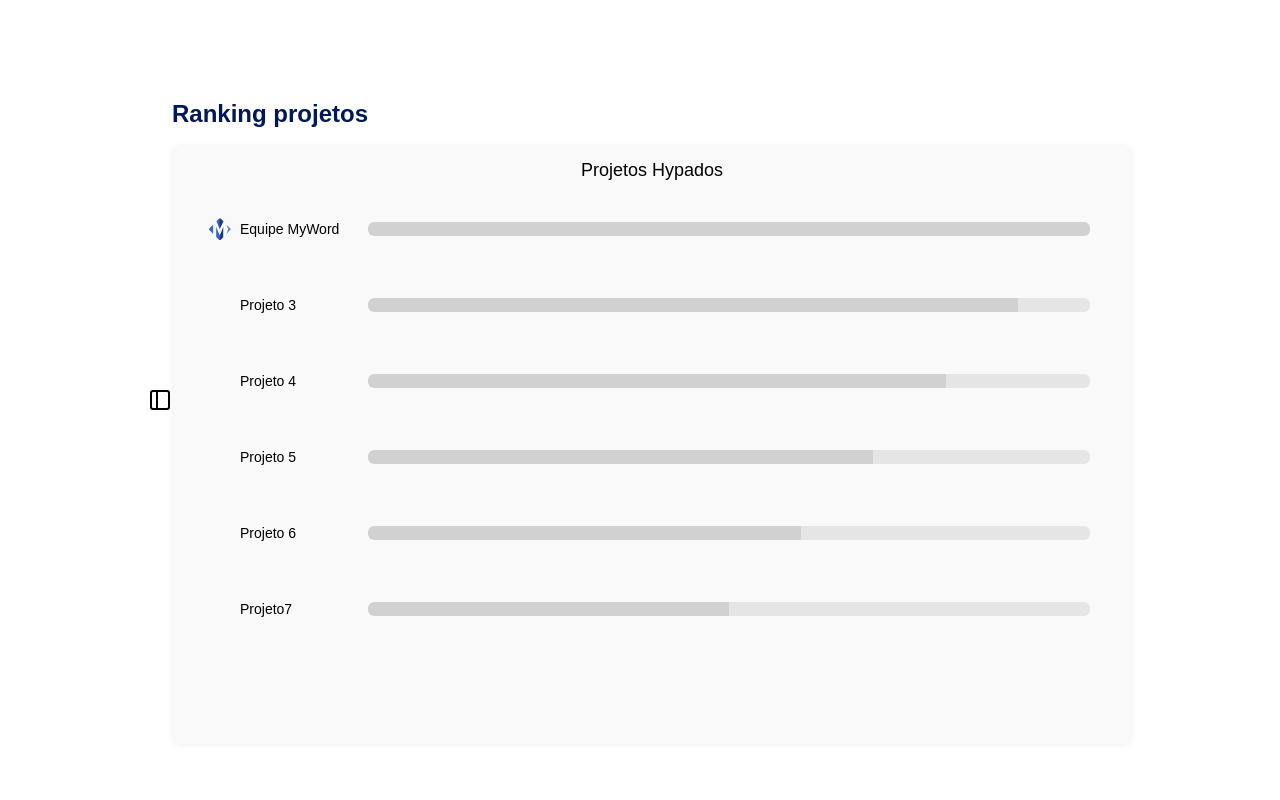
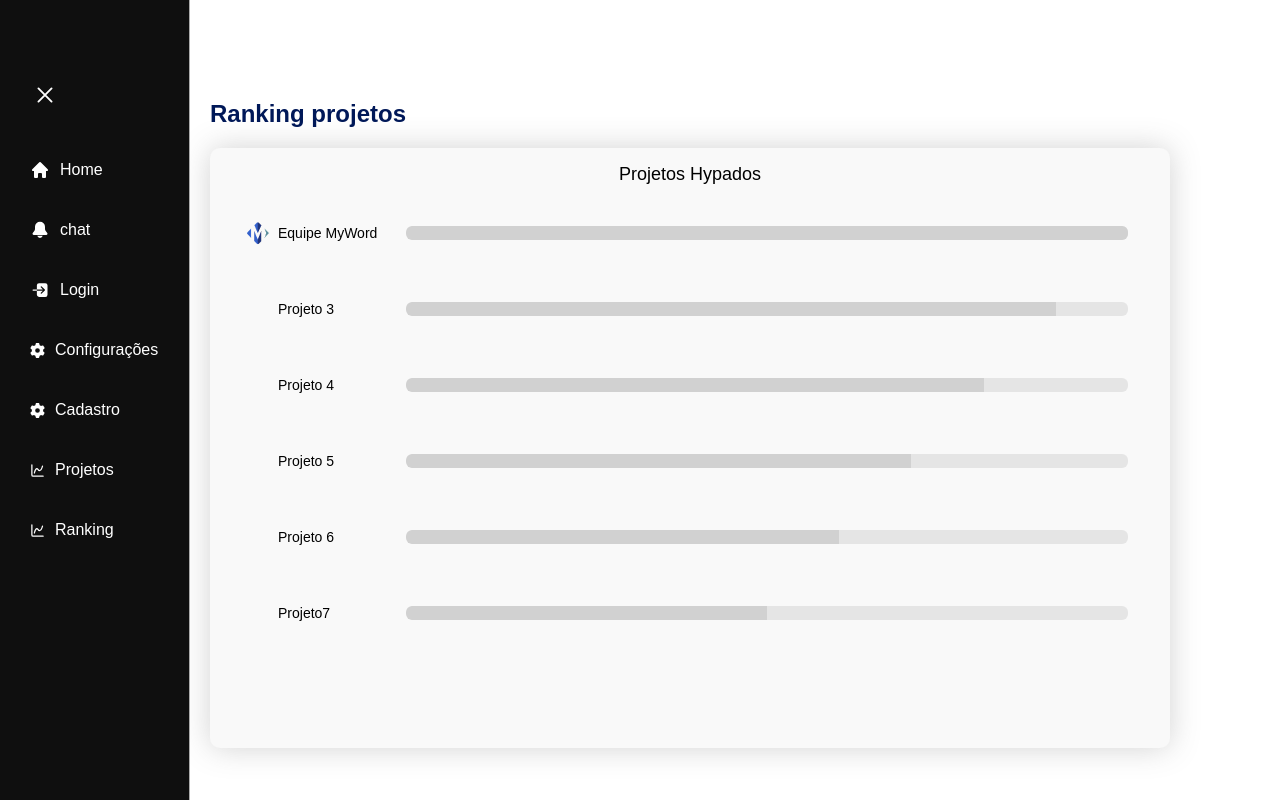
Before and after one commit to AnaCarolinaAndrade/Projeto-3-fase-SA, a React (Vite) app in the folder 3-fase-sa/: page /ranking in a window 1280 px wide. Built offline with nearby package versions, Linux system fonts and the light colour scheme.

Commit message:
Arrumando coisas no css

```diff
--- a/3-fase-sa/src/pages/Ranking.css
+++ b/3-fase-sa/src/pages/Ranking.css
@@ -19,7 +19,7 @@
 .ranking-title {
     font-size: 24px;
     color: #001858;
-    margin-bottom: 16px;
+    margin-bottom: 20px;
 }
 
 .ranking-card {
@@ -27,7 +27,7 @@
     padding: 16px;
     height: 100%;
     border-radius: 10px;
-    box-shadow: 0 2px 6px rgba(0, 0, 0, 0.05);
+    box-shadow: 0 0px 30px rgba(92, 92, 92, 0.275);
 }
 
 .ranking-subtitle {
--- a/3-fase-sa/src/pages/Ranking.jsx
+++ b/3-fase-sa/src/pages/Ranking.jsx
@@ -1,5 +1,5 @@
-import { Sidebar } from 'lucide-react';
 import './Ranking.css'
+import Sidebar from'../components/Sidebar.jsx'
 
 const projetos = [
     { nome: "Equipe MyWord", destaque: true },
@@ -19,7 +19,7 @@ const projetos = [
 export default function Ranking() {
     return (
         <div className='container-ranking'>
-            <Sidebar/>
+            <Sidebar />
             <div className="ranking-container">
                 <h2 className="ranking-title">Ranking projetos</h2>
                 <div className="ranking-card">
```
